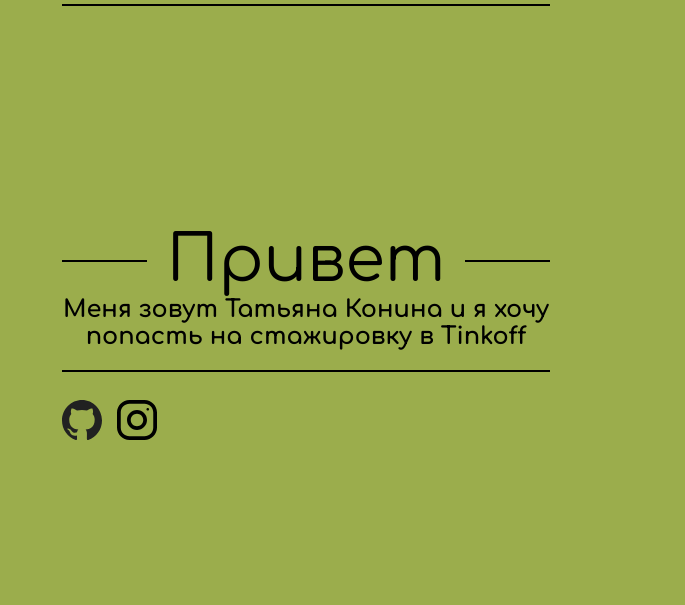
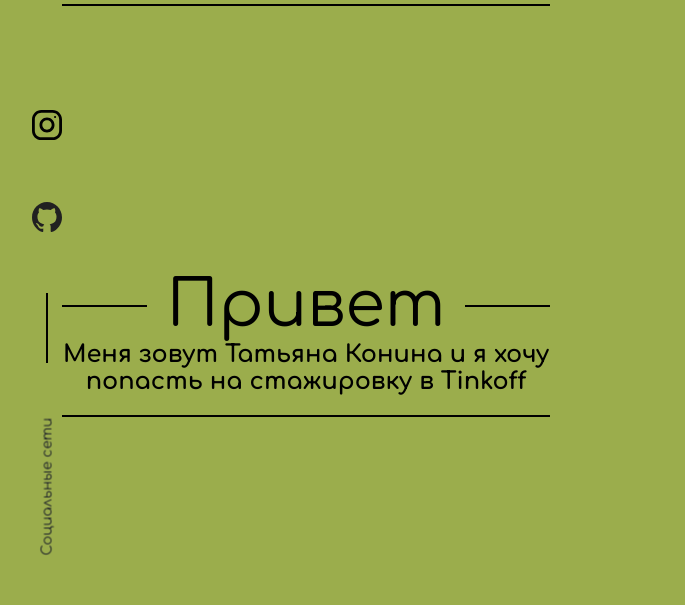
Before and after one commit to TatyanaKonina/TatyanaKonina.github.io, a website: page src/index.html in a window 1280 px wide. Shown: the part 120-725 px from the top of the page, 78-763 px from the left. Drawn offline with nearby package versions, Linux system fonts and the light colour scheme; files that its build step writes are made by us from their sources.

Commit message:
sidepanel

```diff
--- a/src/index.html
+++ b/src/index.html
@@ -17,6 +17,16 @@
 </head>
 
 <body>
+    <aside class="sidepanel">
+
+        <a href="" class="sidepanel__link">
+            <img src="icons/links/instagram.svg" alt=""></a>
+        <a href="" class="sidepanel__link">
+            <img src="icons/links/github.svg" alt="">
+        </a>
+        <div class="sidepanel__divider"></div>
+        <div class="sidepanel__text"><span>Социальные сети</span> </div>
+    </aside>
     <!-- <div class="menu">
         <div class="menu__block">
             <div class="menu__close">
@@ -64,10 +74,7 @@
 
                 <h1 class="title title__section-subtitle promo__title">Меня зовут Татьяна Конина и я хочу попасть на
                     стажировку в Tinkoff</h1>
-                <div class="promo__links">
-                    <a href="#" class="promo__link"><img src="icons/links/github.svg" alt="github"></a>
-                    <a href="#" class="promo__link"><img src="icons/links/instagram.svg" alt="instagram"></a>
-                </div>
+
             </div>
 
         </div>
--- a/src/sass/blocks/_promo.scss
+++ b/src/sass/blocks/_promo.scss
@@ -46,12 +46,4 @@
     &__title {
         text-align: center;
     }
-
-    &__links {
-        margin-top: 50px;
-    }
-
-    &__link {
-        margin-right: 10px;
-    }
 }
--- /dev/null
+++ b/src/sass/blocks/_sidepanel.scss
@@ -0,0 +1,32 @@
+.sidepanel {
+    height         : 340px;
+    display        : flex;
+    flex-direction : column;
+    justify-content: space-between;
+    position       : fixed;
+    z-index        : 3;
+    top            : 230px;
+    left           : 50px;
+    align-items: center;
+    &__divider {
+        width : 2px;
+        height: 70px;
+        background-color:#000;
+    }
+    &__text{
+        height: 25px ;
+        width: 150px;
+
+        span{
+            transform: rotate(-90deg) translate(-30%,-0%);
+            display: block;
+            width: 150px;
+            font-size: 14px;
+        }
+    }
+    img{
+        width: 30px;
+    }
+
+
+}
--- a/src/sass/style.scss
+++ b/src/sass/style.scss
@@ -46,3 +46,4 @@
  @import 'blocks/skills';
  @import 'blocks/works';
  @import 'blocks/contacts';
+ @import 'blocks/sidepanel';
```
Also changed, not shown: dist/css/style.min.css, dist/index.html.
